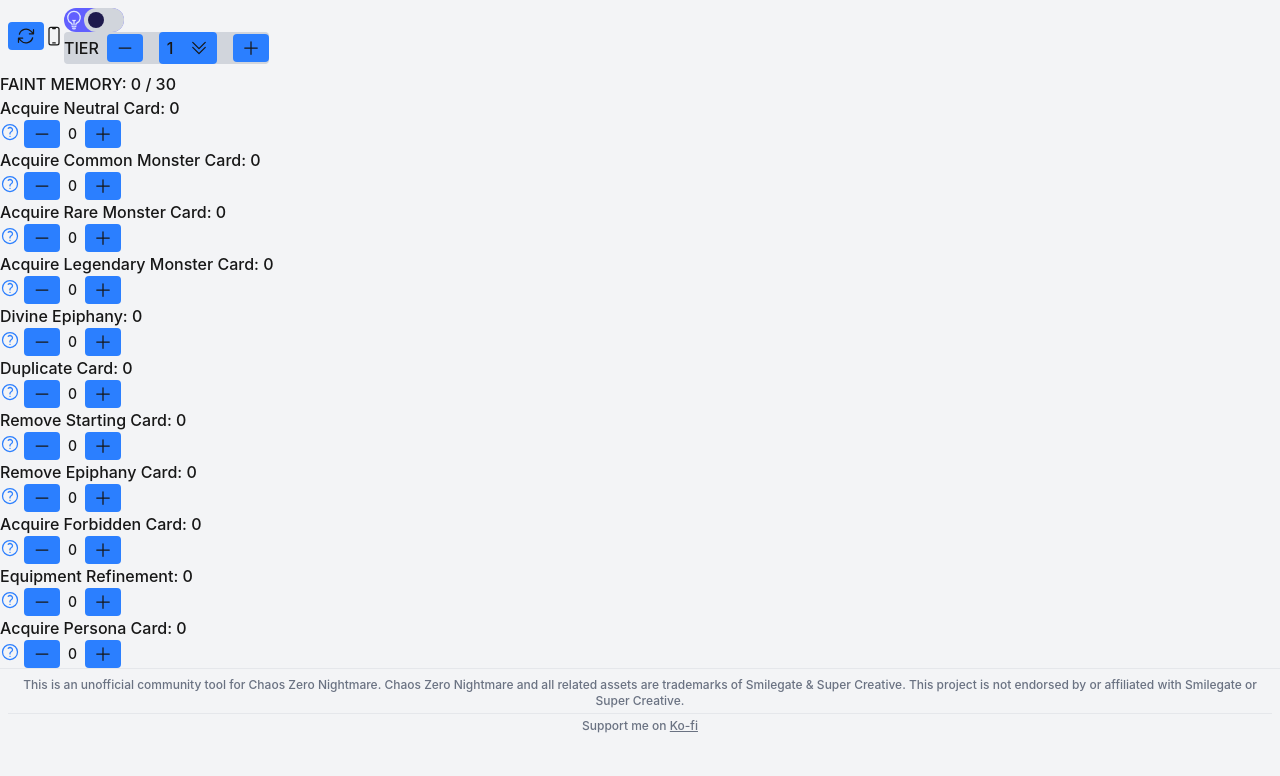
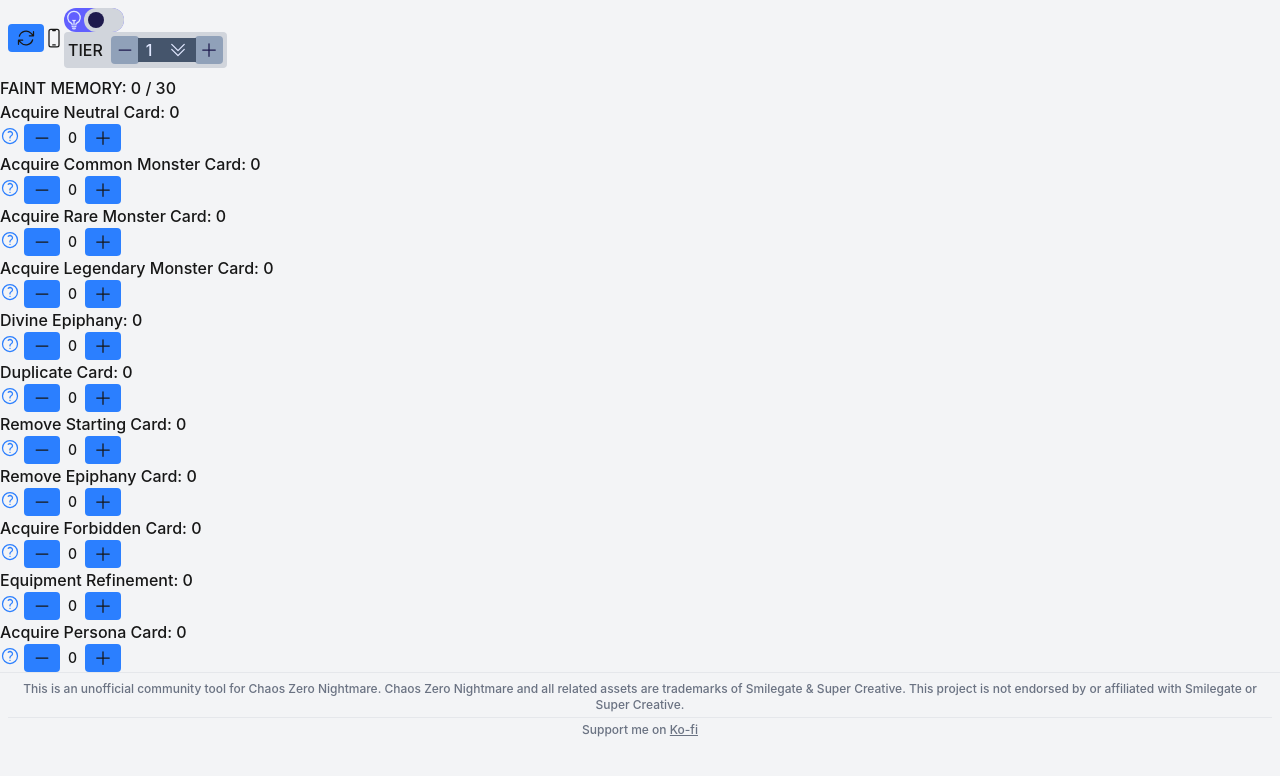
Before and after one commit to jbchhproj/czn-save-data-calculator, a Next.js app: page / in a window 1280 px wide. Shown: the top 776 px of the page. Built offline with nearby package versions, Linux system fonts and the light colour scheme.

Commit message:
adjust tier selector colors

```diff
--- a/src/components/TierStepper.tsx
+++ b/src/components/TierStepper.tsx
@@ -28,41 +28,51 @@ export default function TierStepper({
   };
 
   return (
-    <div className="flex items-center gap-2 max-w-full rounded-sm bg-gray-300">
+    <div className="flex items-center gap-2 max-w-full bg-gray-300 rounded-sm p-1">
       <span>TIER</span>
+
+      <div className="flex items-center">
         <button
           aria-label="Decrease tier"
           type="button"
-        className="bg-blue-500 hover:bg-blue-400 rounded py-1 px-2"
+          className="bg-slate-400 rounded py-1 px-1"
           disabled={tier <= minTier}
           onClick={() => setTier(tier - 1)}
         >
+          <span className="text-indigo-950">
             <MinusIcon />
+          </span>
         </button>
-      <label htmlFor="tier-select" className="mx-2">
-        <div className="relative">
+
+        <label htmlFor="tier-select">
+          <div className="relative -mx-px">
+            {" "}
             <select
               id="tier-select"
-            className="bg-blue-500 hover:bg-blue-400 px-2 py-1 pr-8 appearance-none rounded"
+              className="bg-slate-600 text-indigo-100 px-2 pr-8 appearance-none rounded-none"
               value={tier}
               onChange={handleTierChange}
             >
               {options}
             </select>
-          <span className="pointer-events-none absolute inset-y-0 right-2 flex items-center">
+            <span className="text-indigo-100 pointer-events-none absolute inset-y-0 right-2 flex items-center">
               <ChevronDownIcon />
             </span>
           </div>
         </label>
+
         <button
           aria-label="Increase tier"
           type="button"
-        className="bg-blue-500 hover:bg-blue-400 rounded py-1 px-2"
+          className="bg-slate-400 rounded py-1 px-1"
           disabled={tier >= maxTier}
           onClick={() => setTier(tier + 1)}
         >
+          <span className="text-indigo-950">
             <PlusIcon />
+          </span>
         </button>
+      </div>
     </div>
   );
 }
```
Lines whose indentation alone changed are shown as unchanged.
